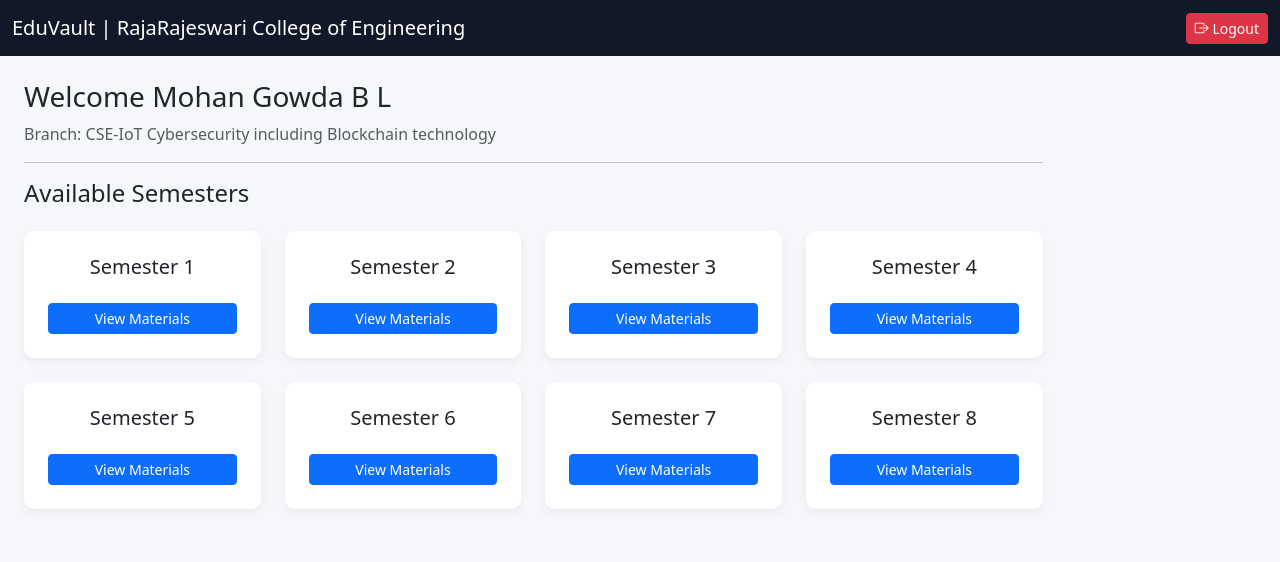
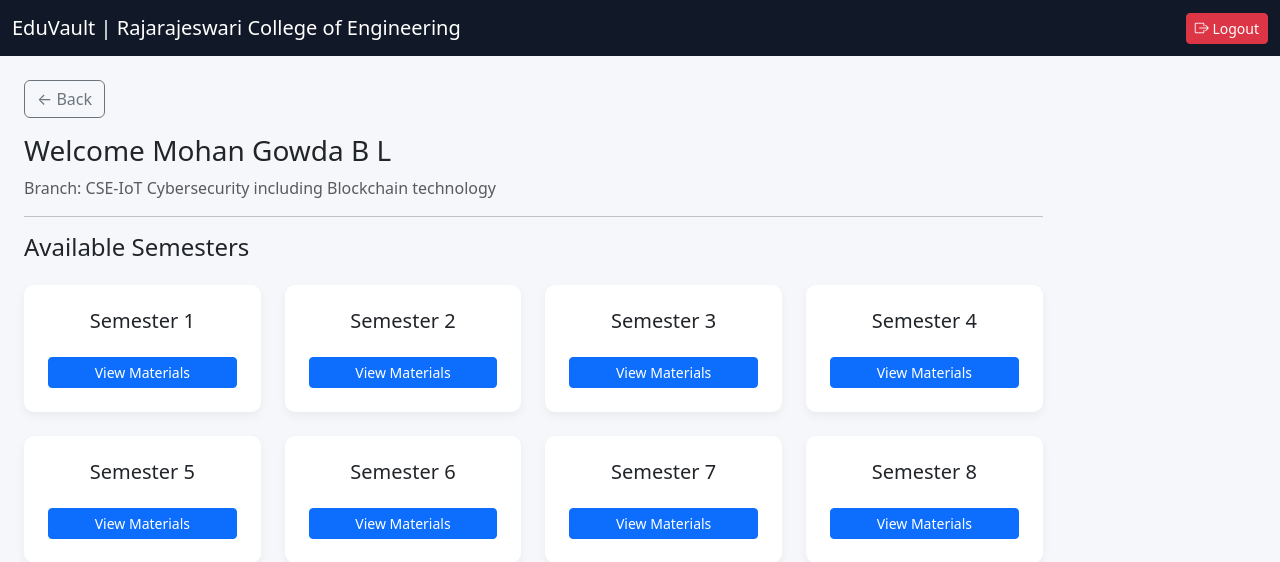
Before and after one commit to bharath-1206/EduVault, a Django app: template eduvault/templates/dashboard.html in a window 1280 px wide. Shown: the top 562 px of the page. Run offline with Django 5.2, Linux system fonts and the light colour scheme; the template is opened without the code that fills it: values that come from a table or form of the project are taken from there, others are empty; data comes from the database, SQL or seed files in the repository.

Commit message:
back added working?

```diff
--- a/eduvault/templates/base.html
+++ b/eduvault/templates/base.html
@@ -53,7 +53,7 @@ box-shadow:0 4px 10px rgba(0,0,0,0.05);
 <div class="container-fluid">
 
 <span class="navbar-brand">
-EduVault |  RajaRajeswari College of Engineering
+EduVault |  Rajarajeswari College of Engineering
 </span>
 
 <a href="/logout/" class="btn btn-danger btn-sm">
--- a/eduvault/templates/dashboard.html
+++ b/eduvault/templates/dashboard.html
@@ -6,7 +6,9 @@
 
 
 <div class="col-md-10 p-4">
-
+<button onclick="history.back()" class="btn btn-outline-secondary mb-3">
+← Back
+</button>
 <h3>Welcome {{ student.name }}</h3>
 
 <p class="text-muted">
--- a/eduvault/templates/login.html
+++ b/eduvault/templates/login.html
@@ -34,7 +34,8 @@ EduVault
 </h3>
 
 <p class="text-center text-muted">
-RajaRajeswari College of Engineering
+<h3> Rajarajeswari College of Engineering </h3>
+
 </p>
 
 <hr>
--- a/eduvault/templates/materials.html
+++ b/eduvault/templates/materials.html
@@ -15,6 +15,9 @@
 <body>
 
 <div class="container mt-5">
+<button onclick="history.back()" class="btn btn-outline-secondary mb-3">
+← Back
+</button>
 
 <h2>Semester {{ semester }} Materials</h2>
 
--- a/eduvault/templates/staff_dashboard.html
+++ b/eduvault/templates/staff_dashboard.html
@@ -5,6 +5,9 @@
 
 
 <div class="col-md-10 p-4">
+<button onclick="history.back()" class="btn btn-outline-secondary mb-3">
+← Back
+</button>
 
 <h3>Staff Dashboard</h3>
 
```
